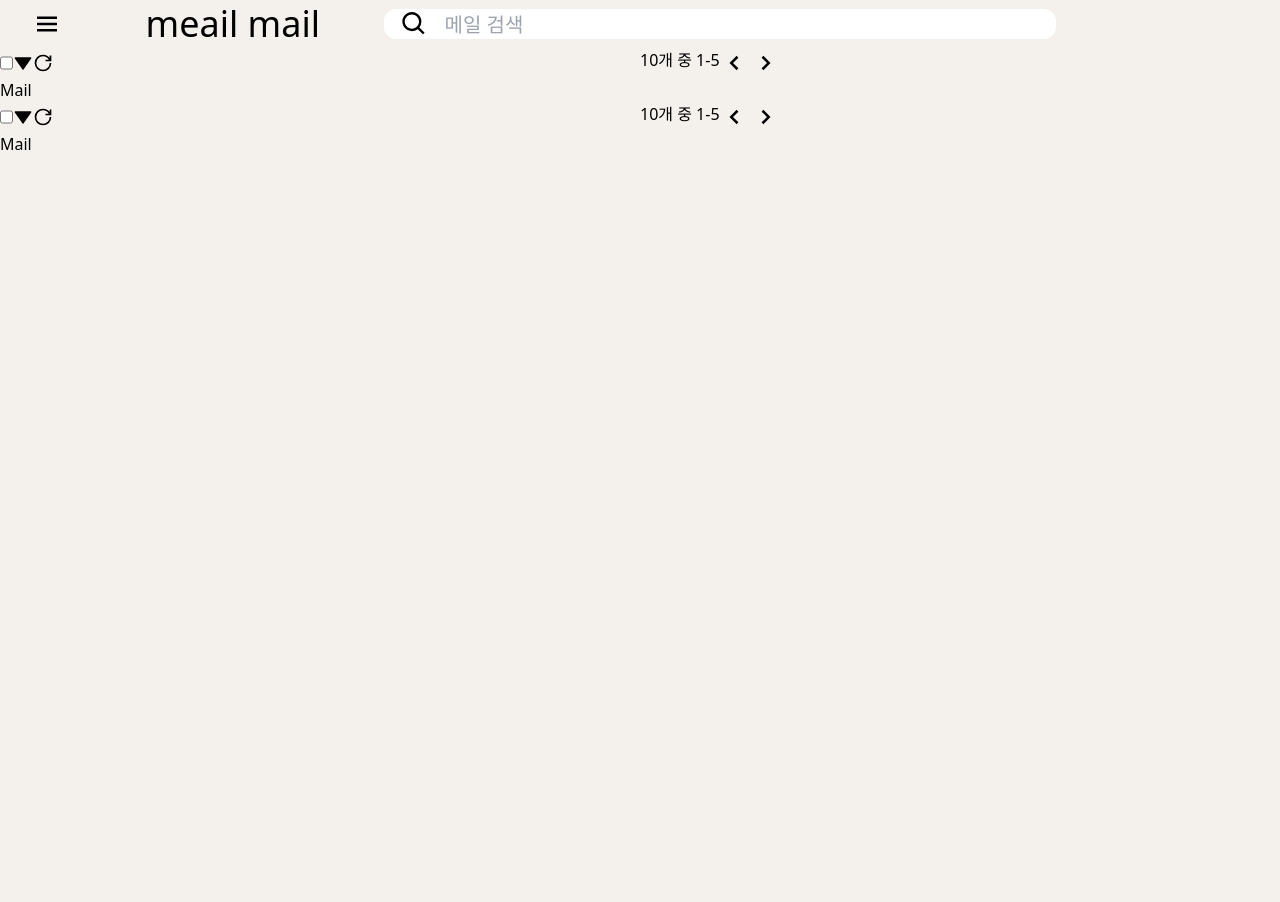
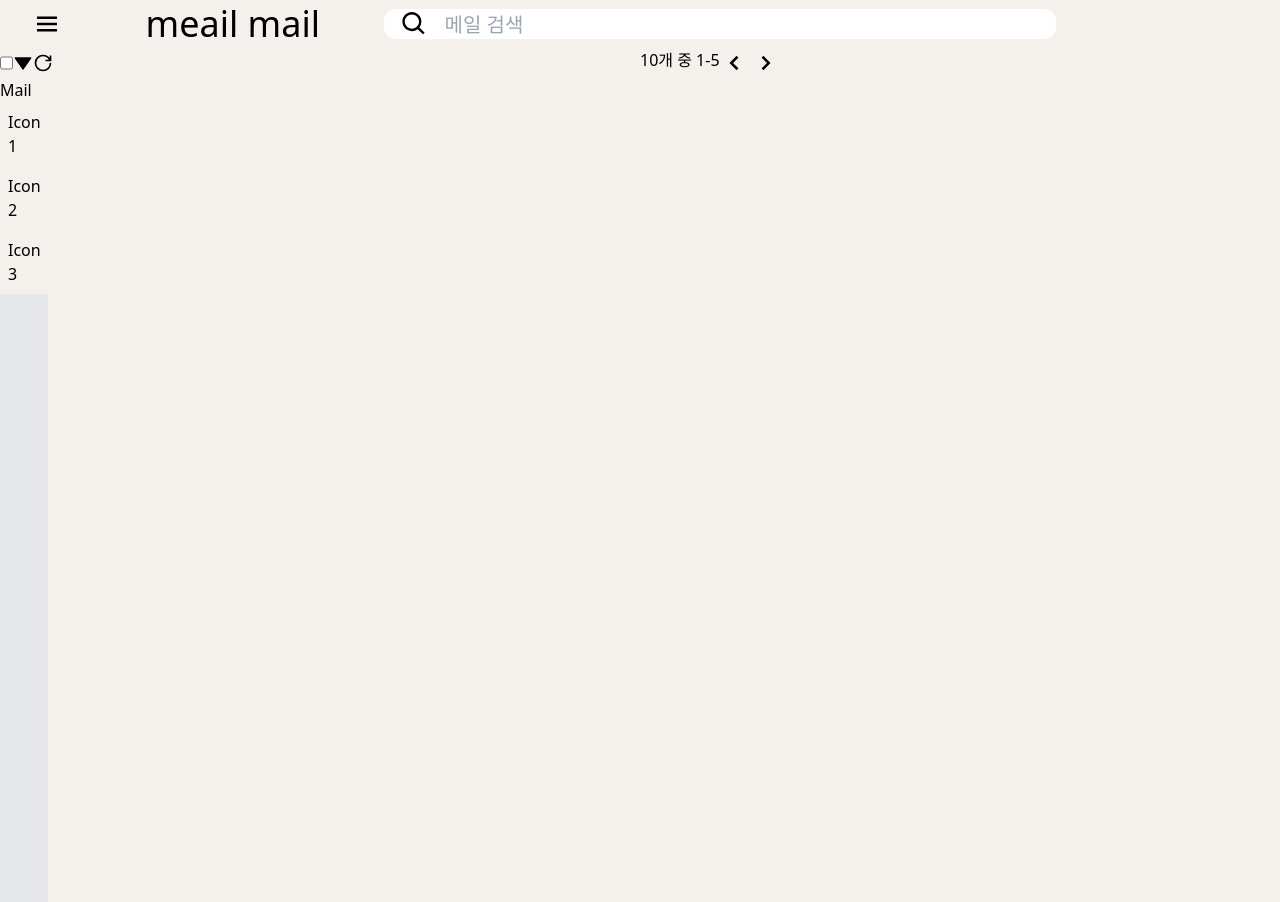
Before and after one commit to Pen-Pals/front_penpal, a React (Vite) app: page /mail in a window 1280 px wide. Shown: the top 902 px of the page. Before the commit the page ends 800 px from the top, so only its background shows below. Built offline with nearby package versions, Linux system fonts and the light colour scheme.

Commit message:
feat: Sidebar 컴포넌트 생성

```diff
--- /dev/null
+++ b/src/components/sidebar/Sidebar.tsx
@@ -0,0 +1,33 @@
+import { useState } from "react";
+
+const Sidebar = () => {
+  const [hovered, setHovered] = useState(false);
+
+  return (
+    <div
+      onMouseEnter={() => setHovered(true)}
+      onMouseLeave={() => setHovered(false)}
+      className={`transition-all duration-300 ease-in-out h-screen flex items-start ${
+        hovered ? "w-64" : "w-12"
+      } bg-gray-200`}
+    >
+      <div className="w-12">
+        {/* Replace these with your icons */}
+        <div className="p-2">Icon 1</div>
+        <div className="p-2">Icon 2</div>
+        <div className="p-2">Icon 3</div>
+      </div>
+
+      {/* Display additional content if hovered */}
+      {hovered && (
+        <div className="pl-2">
+          <div className="p-2">More content 1</div>
+          <div className="p-2">More content 2</div>
+          <div className="p-2">More content 3</div>
+        </div>
+      )}
+    </div>
+  );
+};
+
+export default Sidebar;
--- a/src/pages/Mail.tsx
+++ b/src/pages/Mail.tsx
@@ -2,6 +2,7 @@ import React, { useState } from "react";
 // Conponents
 import MailMenuBar from "../components/mailList/mailMenuBar";
 import MailCard from "../components/mailList/MailCard";
+import Sidebar from "../components/sidebar/Sidebar";
 // API
 
 const Mail = () => {
@@ -13,12 +14,7 @@ const Mail = () => {
           <MailCard />
         </div>
       </div>
-      <div>
-        <MailMenuBar />
-        <div>
-          <MailCard />
-        </div>
-      </div>
+      <Sidebar/>
     </div>
   );
 };
```
